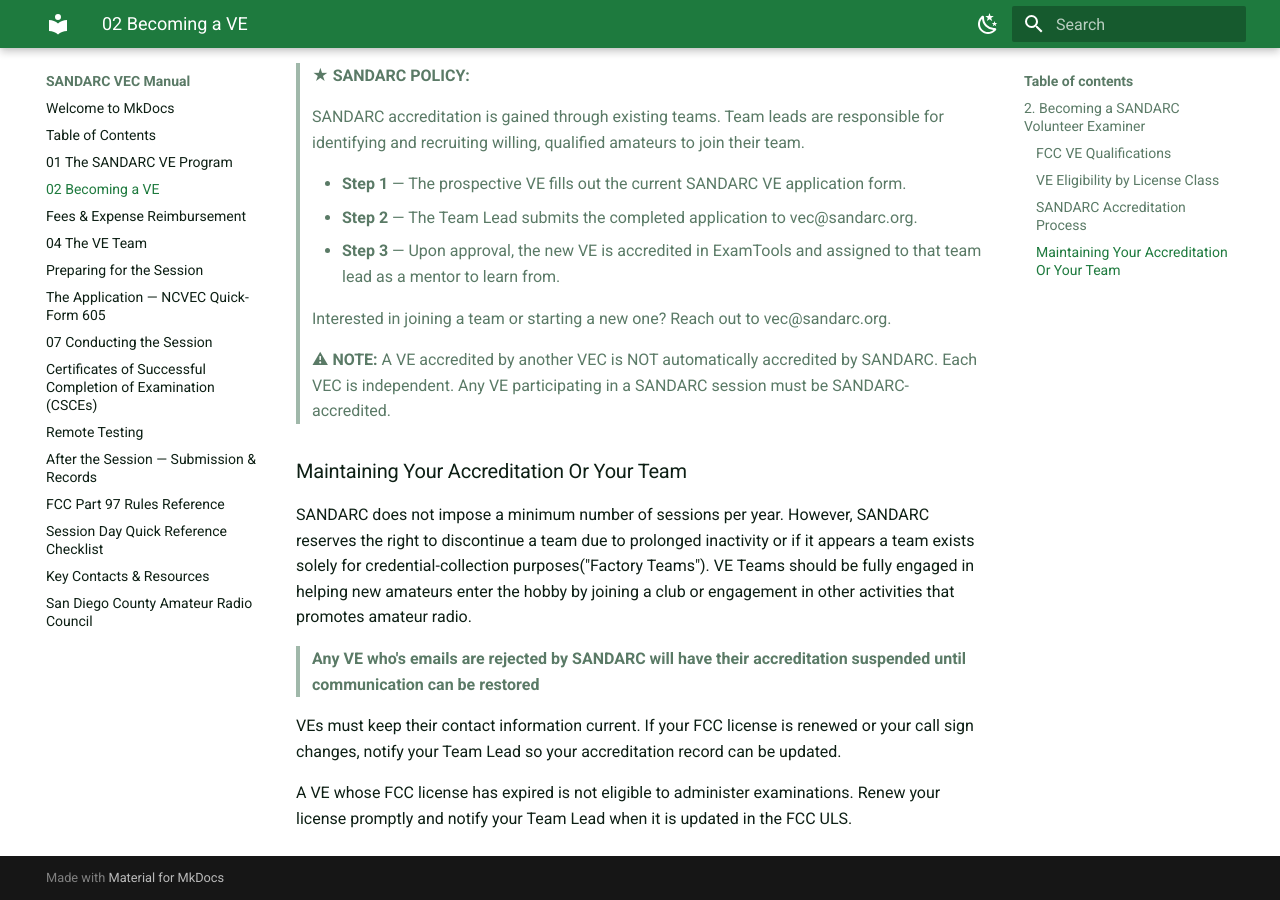
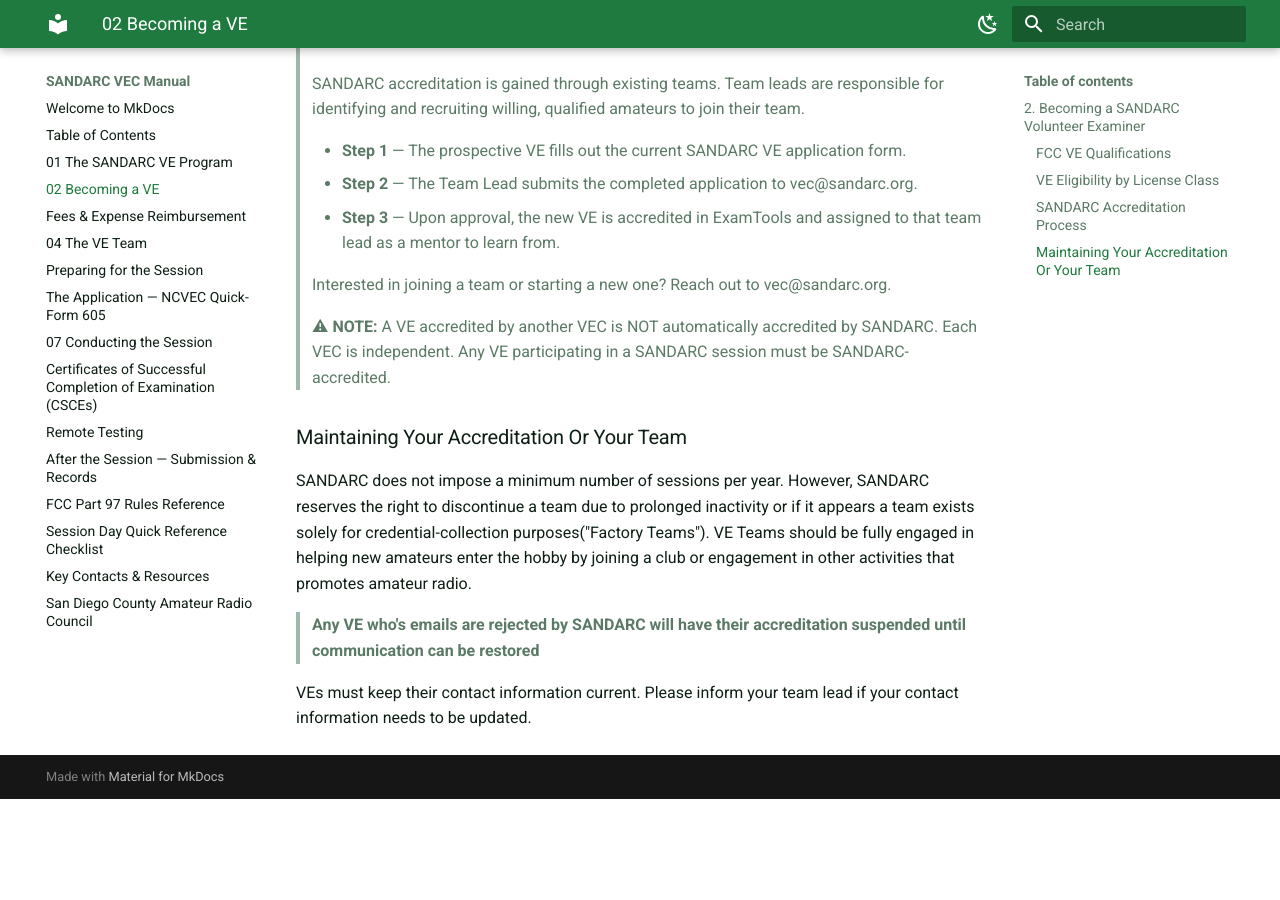
Before and after one commit to SANDARC-VEC/manual, an MkDocs documentation site: the page built from docs/02_Becoming_a_VE.md, in a window 1280 px wide and 900 px high, scrolled down 782 px. Built offline with MkDocs 1.6.1 and Material for MkDocs 9.7.7, drawn with Linux system fonts in a browser that asks for light colours; after the commit the page ends 1581 px from its top, so only the background shows below that; some of the changed text lies outside the part shown.

Commit message:
DELETE some extra details

```diff
--- a/docs/02_Becoming_a_VE.md
+++ b/docs/02_Becoming_a_VE.md
@@ -6,8 +6,7 @@
 
 - Be 18 years of age or older
 - Hold a valid General, Advanced, or Amateur Extra class amateur radio license
-- Never have had your amateur station or operator license suspended or revoked
-- Be accredited by the coordinating VEC (SANDARC)
+- Never have had your amateur radio license suspended or revoked
 
 ### VE Eligibility by License Class
 
@@ -38,6 +37,4 @@
 
 > **Any VE who's emails are rejected by SANDARC will have their accreditation suspended until communication can be restored**
 
-VEs must keep their contact information current. If your FCC license is renewed or your call sign changes, notify your Team Lead so your accreditation record can be updated.
-
-A VE whose FCC license has expired is not eligible to administer examinations. Renew your license promptly and notify your Team Lead when it is updated in the FCC ULS.
+VEs must keep their contact information current. Please inform your team lead if your contact information needs to be updated.
```
